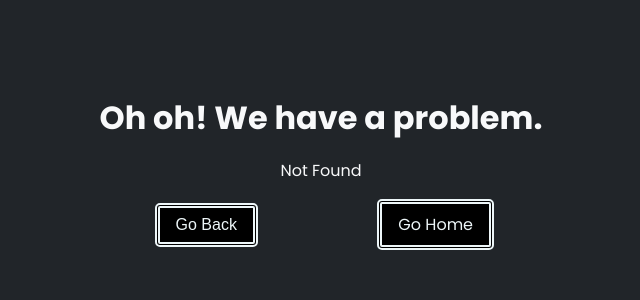
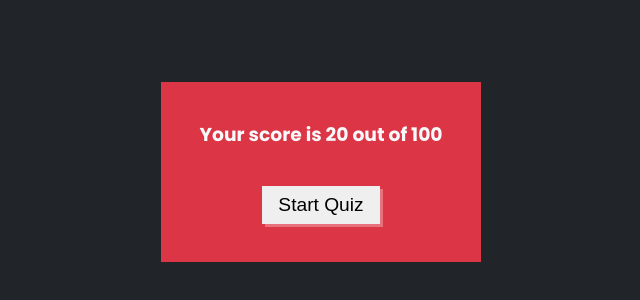
Before and after one commit to ajarek/react-67-vite-quiz-Router-6.8, a React (Vite) app: page /result in a window 1280 px wide. Before the commit this address had no page. Shown: the part 228-528 px from the top of the page, without its empty margins (319-959 px from the left). Built offline with nearby package versions, Linux system fonts and the light colour scheme.

Commit message:
added result

```diff
--- a/src/App.jsx
+++ b/src/App.jsx
@@ -2,6 +2,7 @@ import { createBrowserRouter, RouterProvider } from 'react-router-dom'
 import Error from './pages/Error/Error'
 import Dashboard from './pages/Dashboard/Dashboard'
 import Start from './pages/Start/Start'
+import Result from './pages/Result/Result'
 import Main from './layouts/Main/Main'
 const router = createBrowserRouter([
   {
@@ -19,6 +20,13 @@ const router = createBrowserRouter([
       {
         path: '/dashboard',
         element: <Dashboard />,
+        // loader: dashboardLoader,
+        // action: dashboardAction,
+        errorElement: <Error />,
+      },
+    {
+      path: '/result',
+        element: <Result />,
         // loader: dashboardLoader,
         // action: dashboardAction,
         errorElement: <Error />,
--- a/src/pages/Dashboard/Dashboard.jsx
+++ b/src/pages/Dashboard/Dashboard.jsx
@@ -15,7 +15,7 @@ const nextQuestion=(e) => {
    e.target.textContent='Show Result'
   }
   if(index+2>data.length){
-   navigate('/')
+   navigate('/result')
   }
   enabledButton()
 }
--- /dev/null
+++ b/src/pages/Result/Result.css
@@ -0,0 +1,27 @@
+.result{
+  height: 100vh;
+  display: flex;
+  justify-content: center;
+  align-items: center;
+}
+.result-wrapper{
+  width: 320px;
+  height: 180px;
+  background-color:#dc3545 ;
+  display: flex;
+  flex-direction: column;
+  justify-content: space-evenly;
+}
+.result-wrapper .link button{
+  padding: 0.5rem 1rem;
+  font-size: 1.2rem;
+  cursor: pointer;
+  border: none;
+  box-shadow: 3px 3px 0px rgba(255,255,255,0.3);
+
+}
+
+.result-wrapper .link button:active{
+  transform: translateX(1px) translateY(1px);
+  box-shadow: 0px 0px 0px rgba(255,255,255,0.3);
+}
--- /dev/null
+++ b/src/pages/Result/Result.jsx
@@ -0,0 +1,17 @@
+import React from 'react'
+import {Link} from 'react-router-dom'
+import './Result.css'
+const Result = () => {
+  return (
+    <div className='result'>
+      <div className="result-wrapper">
+     <h3> Your score is 20 out of 100</h3>
+      <Link className='link' to={'/'}>
+         <button>Start Quiz</button>
+      </Link>
+      </div>
+    </div>
+  )
+}
+
+export default Result
```
